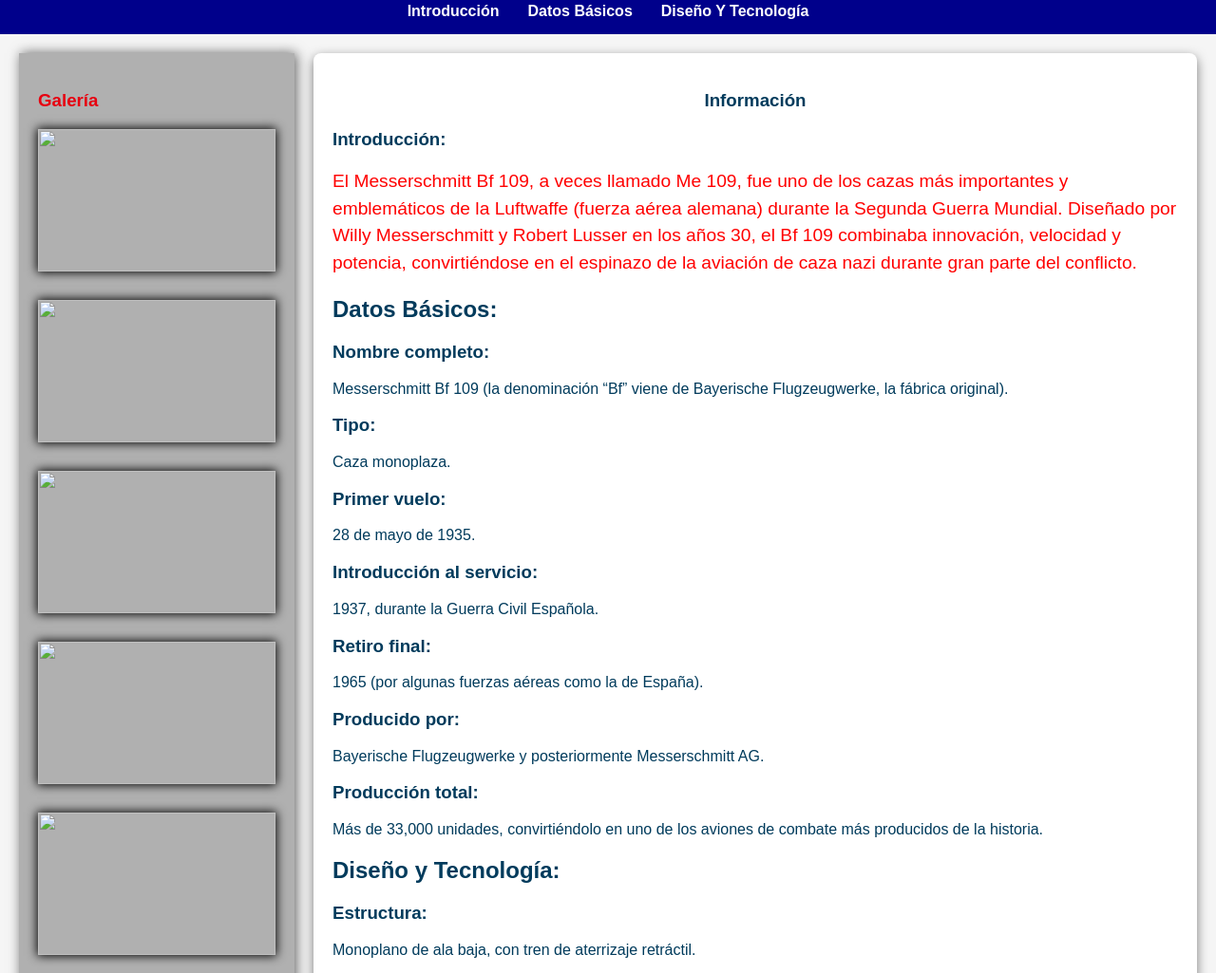
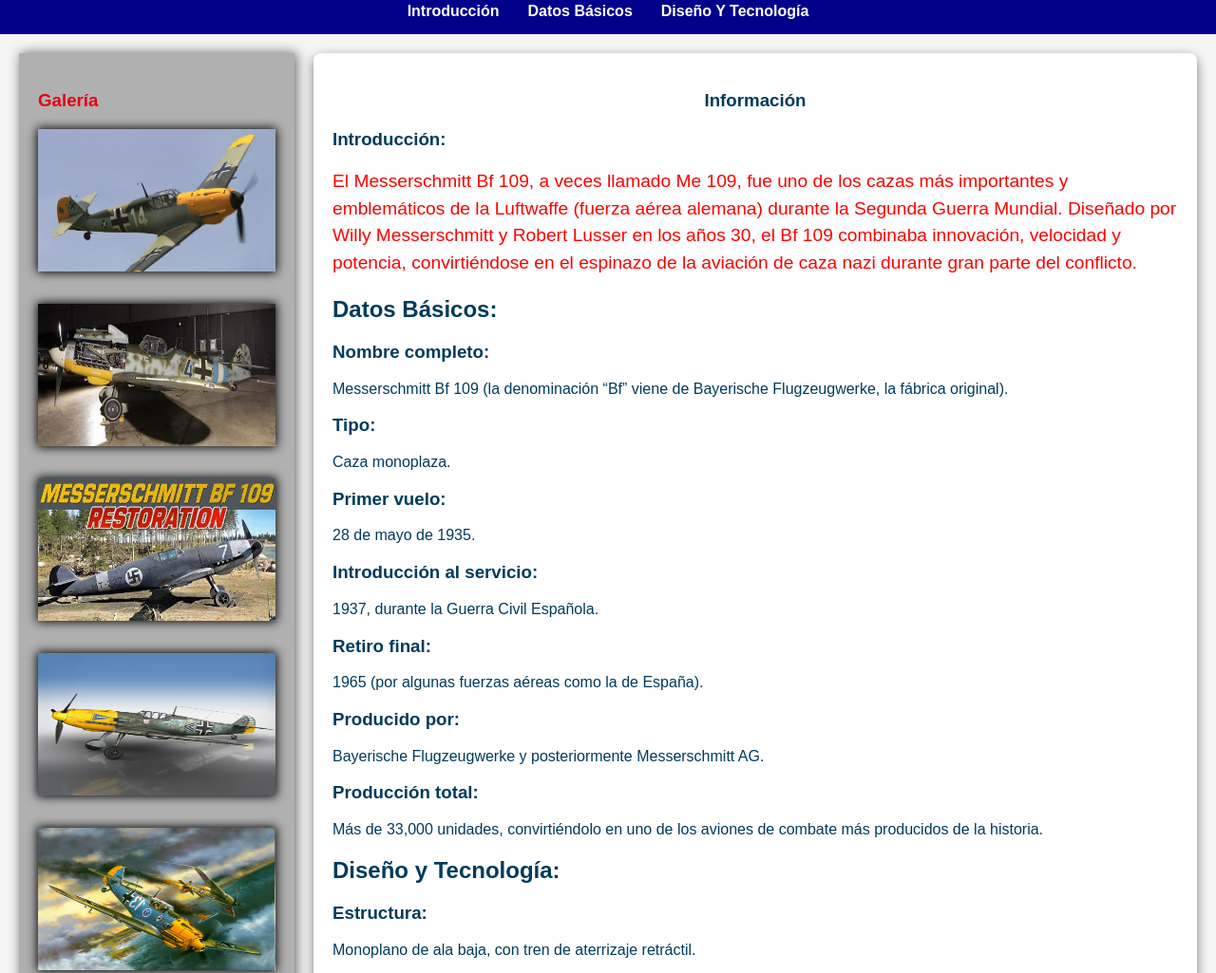
Before and after one commit to LocalHostPage/Sociales-EXPOKINAL, a plain HTML site: page index.html in a window 1280 px wide. Shown: the part 168-1193 px from the top of the page at 95% size. Drawn offline with Linux system fonts and the light colour scheme; files whose address does not match are found by name.

Commit message:
Update index.html

```diff
--- a/index.html
+++ b/index.html
@@ -3,8 +3,8 @@
 <head>
     <meta charset="utf-8">
     <meta name="viewport" content="width=device-width, initial-scale=1">
-    <title>Inicio | Kawasaki</title>
-    <link rel="icon" type="image/png" href="images/icon.png" sizes="25x10">
+    <title>EXPOKINAL | ME BF 109</title>
+    <link rel="icon" type="image/png" href="icon.png" sizes="25x10">
     <link rel="stylesheet" type="text/css" href="styleindex.css">
 </head>
 <body>
@@ -21,15 +21,15 @@
         <aside class="sidebar">
             <h3>Galería</h3>
                 <!-- Producto 1 -->
-                <img src="images/p1.png" width="250" height="150px" class="clickable" data-info="<center><h4>Brute Force 300</h4> <center><img src='images/p1.png' height='' width=''></center> El peso en vacío incluye todos los materiales y líquidos necesarios para su correcto funcionamiento, el depósito de combustible lleno (más del 90 % de su capacidad) y el kit de herramientas (si se incluye).</center>">
+                <img src="p1.png" width="250" height="150px" class="clickable" data-info="<center><h4>Brute Force 300</h4> <center><img src='images/p1.png' height='' width=''></center> El peso en vacío incluye todos los materiales y líquidos necesarios para su correcto funcionamiento, el depósito de combustible lleno (más del 90 % de su capacidad) y el kit de herramientas (si se incluye).</center>">
                 <!-- Producto 2 -->
-                <img src="images/p2.png" width="250" height="150px" class="clickable" data-info="<center><h4>JET SKI® STX® 160X</h4> <center><img src='images/p2.png' height='' width=''></center> Este modelo cuenta con un motor potente y un diseño resistente para asegurar un rendimiento excepcional en el agua.</center>">
+                <img src="p2.png" width="250" height="150px" class="clickable" data-info="<center><h4>JET SKI® STX® 160X</h4> <center><img src='images/p2.png' height='' width=''></center> Este modelo cuenta con un motor potente y un diseño resistente para asegurar un rendimiento excepcional en el agua.</center>">
                 <!-- Producto 3 -->
-                <img src="images/p3.png" width="250" height="150px" class="clickable" data-info="<center><h4>MULE PRO-DXT™ FE DIESEL EPS</h4> <center><img src='images/p3.png' height='' width=''></center> Con un motor diésel, esta unidad ofrece una eficiencia sobresaliente y es perfecta para trabajos pesados y terrenos difíciles.</center>">
+                <img src="p3.png" width="250" height="150px" class="clickable" data-info="<center><h4>MULE PRO-DXT™ FE DIESEL EPS</h4> <center><img src='images/p3.png' height='' width=''></center> Con un motor diésel, esta unidad ofrece una eficiencia sobresaliente y es perfecta para trabajos pesados y terrenos difíciles.</center>">
                 <!-- Producto 4 -->
-                <img src="images/p4.png" width="250" height="150px" class="clickable" data-info="<center><h4>MULE PRO-MX™ EPS True Mid-Size Muscle</h4> <center><img src='images/p4.png' height='' width=''></center> Ideal para tareas en el campo o aventuras fuera de carretera, con una capacidad de carga impresionante.</center>">
+                <img src="p4.png" width="250" height="150px" class="clickable" data-info="<center><h4>MULE PRO-MX™ EPS True Mid-Size Muscle</h4> <center><img src='images/p4.png' height='' width=''></center> Ideal para tareas en el campo o aventuras fuera de carretera, con una capacidad de carga impresionante.</center>">
                 <!-- Producto 5 -->
-                <img src="images/p5.png" width="250" height="150px" class="clickable" data-info="<center><h4>NINJA® 650 Nothing Short of Legendary</h4> <center><img src='images/p5.png' height='' width=''></center> La Ninja 650 es una motocicleta deportiva que combina potencia y maniobrabilidad, perfecta para quienes buscan un rendimiento excepcional.</center>">
+                <img src="p5.png" width="250" height="150px" class="clickable" data-info="<center><h4>NINJA® 650 Nothing Short of Legendary</h4> <center><img src='images/p5.png' height='' width=''></center> La Ninja 650 es una motocicleta deportiva que combina potencia y maniobrabilidad, perfecta para quienes buscan un rendimiento excepcional.</center>">
         </aside>
         <main class="main-content">
             <center><h3>Información </h3></center>
```
